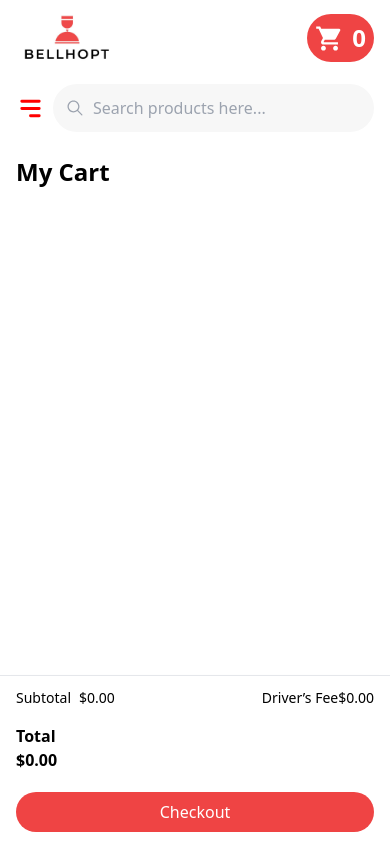
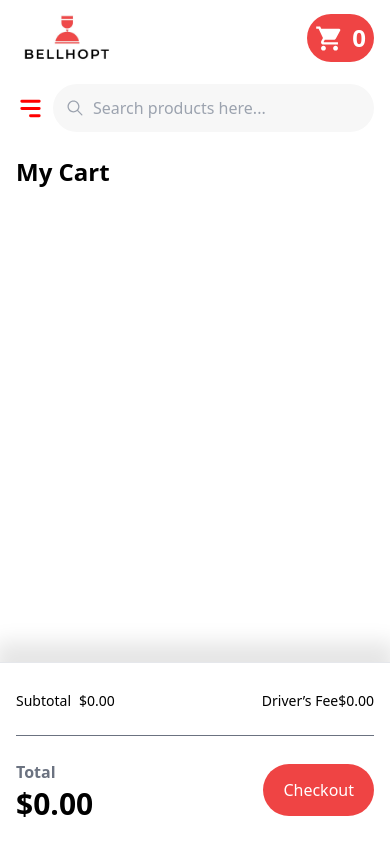
Before and after one commit to Ahmii1122/bellhopt, a React (Vite) app: page /cart in a window 390 px wide. Built offline with nearby package versions, Linux system fonts and the light colour scheme; a web font is replaced by a local one.

Commit message:
refactored cart

```diff
--- a/src/components/Cart.tsx
+++ b/src/components/Cart.tsx
@@ -16,19 +16,26 @@ const Cart: React.FC = () => {
   const navigate = useNavigate();
 
   const subtotal = gettotalcartamount();
-  // const tax = subtotal * 0.05;
-  const delivery = subtotal === 0 ? 0 : 2.5;
-  const total = subtotal + delivery;
+  const tax = subtotal * 0.05;
+  const delivery = subtotal === 0 ? 0 : 14.99;
+  const total = subtotal + delivery + tax;
 
   return (
     <div className="p-4 md:p-6 lg:p-10 pb-32 md:pb-10">
       <h1 className="text-2xl font-bold mb-6">My Cart</h1>
-      <div className="flex flex-col lg:flex-row-reverse gap-6">
-        <div className="hidden md:block w-full lg:w-1/3 bg-gray-50 p-6 rounded-xl shadow self-start">
-          <h2 className="text-lg font-semibold mb-4">Order Summary</h2>
+      {/* <p className="flex justify-center text-right max-w-[900px] mt-10   md:hidden lg:block  ">
+        Order Summary
+      </p> */}
+      <div className="flex flex-col-reverse lg:flex-row-reverse gap-6">
+        <div className="hidden md:block w-full lg:w-1/3  p-6 border-[1px] border-gray-200 shadow self-start mt-8">
+          <h2 className="text-lg font-semibold mb-4 ">Order Summary</h2>
           <div className="flex justify-between mb-2">
             <span>Subtotal</span>
             <span>${subtotal.toFixed(2)}</span>
+          </div>
+          <div className="flex justify-between mb-2">
+            <span>Platform Fee(5%)</span>
+            <span>{tax.toFixed(2)}</span>
           </div>
           <div className="flex justify-between mb-2">
             <span>Driver’s Fee</span>
@@ -47,12 +54,11 @@ const Cart: React.FC = () => {
           </button>
         </div>
 
-        <div className="flex-1">
-          <div className="hidden md:grid grid-cols-5 text-sm font-semibold text-gray-700 border-b pb-3 gap-1 sm:gap-2">
+        <div className="flex-1 mb-6 gap-2 md:px-10">
+          <div className="hidden md:grid w-full grid-cols-4 text-sm font-semibold text-gray-700 border-b pb-3 gap-1 sm:gap-2">
             <p>Product</p>
             <p className="text-center">Price</p>
             <p className="text-center">Quantity</p>
-            <p className="text-center col-span-2 sm:col-span-1">Actions</p>
           </div>
 
           {food_list.map((item) => {
@@ -60,15 +66,15 @@ const Cart: React.FC = () => {
             if (quantity > 0) {
               return (
                 <div key={item.id} className="border-b py-4">
-                  <div className="hidden md:grid grid-cols-5 items-center gap-1 sm:gap-2">
-                    <div className="flex flex-col items-center gap-2 sm:gap-3 overflow-hidden">
+                  <div className="hidden md:grid grid-cols-4 items-center gap-1 sm:gap-2">
+                    <div className="flex flex-col md:flex-row items-center gap-5 sm:gap-3 ">
                       <img
                         src={item.image}
                         alt={item.name}
                         className="w-12 h-12 sm:w-16 sm:h-16 object-cover border-2 border-gray-200 p-1 rounded"
                       />
-                      <div className="flex flex-col p-1">
-                        <p className="font-medium text-xs sm:text-sm leading-tight max-w-[100px] sm:max-w-none">
+                      <div className="flex flex-col -2">
+                        <p className=" text-xl font-bold sm:text-sm text-nowrap leading-tight md:text-wrap lg:text-nowrap max-w-[100px] sm:max-w-none">
                           {item.name}
                         </p>
                         <p className="text-[10px] text-gray-500 sm:text-xs">
@@ -91,12 +97,12 @@ const Cart: React.FC = () => {
                       </span>
                       <button
                         onClick={() => addtocart(String(item.id))}
-                        className="bg-green-500 text-white w-6 h-6 flex items-center justify-center rounded-full"
+                        className="bg-red-500 text-white w-6 h-6 flex items-center justify-center rounded-full"
                       >
                         +
                       </button>
                     </div>
-                    <div className="col-span-2 sm:col-span-1 flex justify-center items-center gap-1 sm:gap-4">
+                    <div className="col-s sm:col-span-1 flex justify-center items-center md:gap-16 sm:gap-4">
                       <button>
                         <img src={edit} alt="edit" className="w-5 h-5" />
                       </button>
@@ -117,14 +123,14 @@ const Cart: React.FC = () => {
                       <p className="text-xs text-gray-500">{item.unit}</p>
                     </div>
                     <div className="  ">
-                      <div className="flex items-center gap-2 mt-1">
+                      <div className="flex items-center gap-0 mt-1">
                         <button
                           onClick={() => removeformcart(String(item.id))}
                           className="w-6 h-6 rounded-full bg-red-500 text-white"
                         >
                           -
                         </button>
-                        <span className="text-center w-6 bg-red-300">
+                        <span className="text-center w-6 bg-red-300 ">
                           {quantity}
                         </span>
                         <button
@@ -147,8 +153,8 @@ const Cart: React.FC = () => {
           })}
         </div>
       </div>
-      <div className="fixed bottom-0 left-0 w-full flex flex-col gap-2 md:hidden bg-white border-t shadow-lg px-4 py-3">
-        <div className="flex flex-row justify-between gap-2">
+      <div className="fixed bottom-0 left-0 w-full flex flex-col gap-2 md:hidden mt-  bg-white border-t shadow-[0px_-15px_20px_5px_rgba(0,0,0,0.1)] px-4 py-3">
+        <div className="flex flex-row justify-between gap-2 pb-4 pt-4">
           <div className="flex flex-row text-sm gap-2">
             <span>Subtotal</span>
             <span>${subtotal.toFixed(2)}</span>
@@ -158,16 +164,20 @@ const Cart: React.FC = () => {
             <span>${delivery.toFixed(2)}</span>
           </div>
         </div>
-        <div className="flex flex-col justify-between text-base font-bold mt-2">
+        <div className="flex flex-row justify-between  border-t pt-4 pb-4 border-gray-500">
+          <div className="flex flex-col justify-between text-base font-bold text-gray-500 mt-2">
             <span>Total</span>
-          <span>${total.toFixed(2)}</span>
+            <span className="font-bold text-[30px] pt-2 text-black">
+              ${total.toFixed(2)}
+            </span>
           </div>
           <button
             onClick={() => navigate("/order")}
-          className="mt-3 w-full bg-red-500 text-white py-2 rounded-full"
+            className="mt-3 px-5 bg-red-500 text-white py-2 rounded-full"
           >
             Checkout
           </button>
+        </div>
       </div>{" "}
     </div>
   );
--- a/src/pages/landingpage/Display.tsx
+++ b/src/pages/landingpage/Display.tsx
@@ -4,6 +4,7 @@ import { IoIosArrowDown } from "react-icons/io";
 import { FaArrowRight, FaArrowLeft } from "react-icons/fa6";
 import { StoreContext } from "../../context/StoredContext";
 import { categories } from "../../assets/assets";
+import { FiPlus } from "react-icons/fi";
 
 const Display = () => {
   const store = useContext(StoreContext);
@@ -28,7 +29,7 @@ const Display = () => {
   };
 
   return (
-    <div className="flex min-h-screen bg-gray-50 max-w-[1512px] mx-auto w-full">
+    <div className="flex min-h-screen max-w-[1512px] mx-auto w-full">
       <aside className="hidden md:block w-1/3 lg:w-1/4 bg-white shadow p-8 ">
         <h2 className="font-bold text-xl mb-4">Categories</h2>
         <div className="flex flex-col justify-center">
@@ -96,13 +97,13 @@ const Display = () => {
           </div>
         </div>
 
-        <div className="grid md:grid-cols-3 lg:grid-cols-4 grid-cols-2 gap-6">
+        <div className="grid md:grid-cols-3 lg:grid-cols-4 grid-cols-2 gap-6 ">
           {food_list.map((item) => {
             const count = cartitems[item.id] || 0;
             return (
               <div
                 key={item.id}
-                className="bg-white shadow p-4 rounded-lg text-center relative h-[300px] flex flex-col justify-between"
+                className="  p-4 roundedg text-center relative h-[300px] flex flex-col justify-between"
               >
                 <div className="flex justify-center items-center text-4xl mb-2">
                   <img
@@ -144,9 +145,13 @@ const Display = () => {
                   ) : (
                     <button
                       onClick={() => addtocart(String(item.id))}
-                      className="bg-white p-2 rounded-full shadow hover:bg-green-100"
+                      className="bg-white p-4 rounded-full shadow hover:bg-green-100"
                     >
-                      {hoveredItem === item.id ? "Add to cart" : <FaPlus />}
+                      {hoveredItem === item.id ? (
+                        "Add to cart"
+                      ) : (
+                        <FiPlus size={25} />
+                      )}
                     </button>
                   )}
                 </div>
```
Lines whose indentation alone changed are shown as unchanged.
